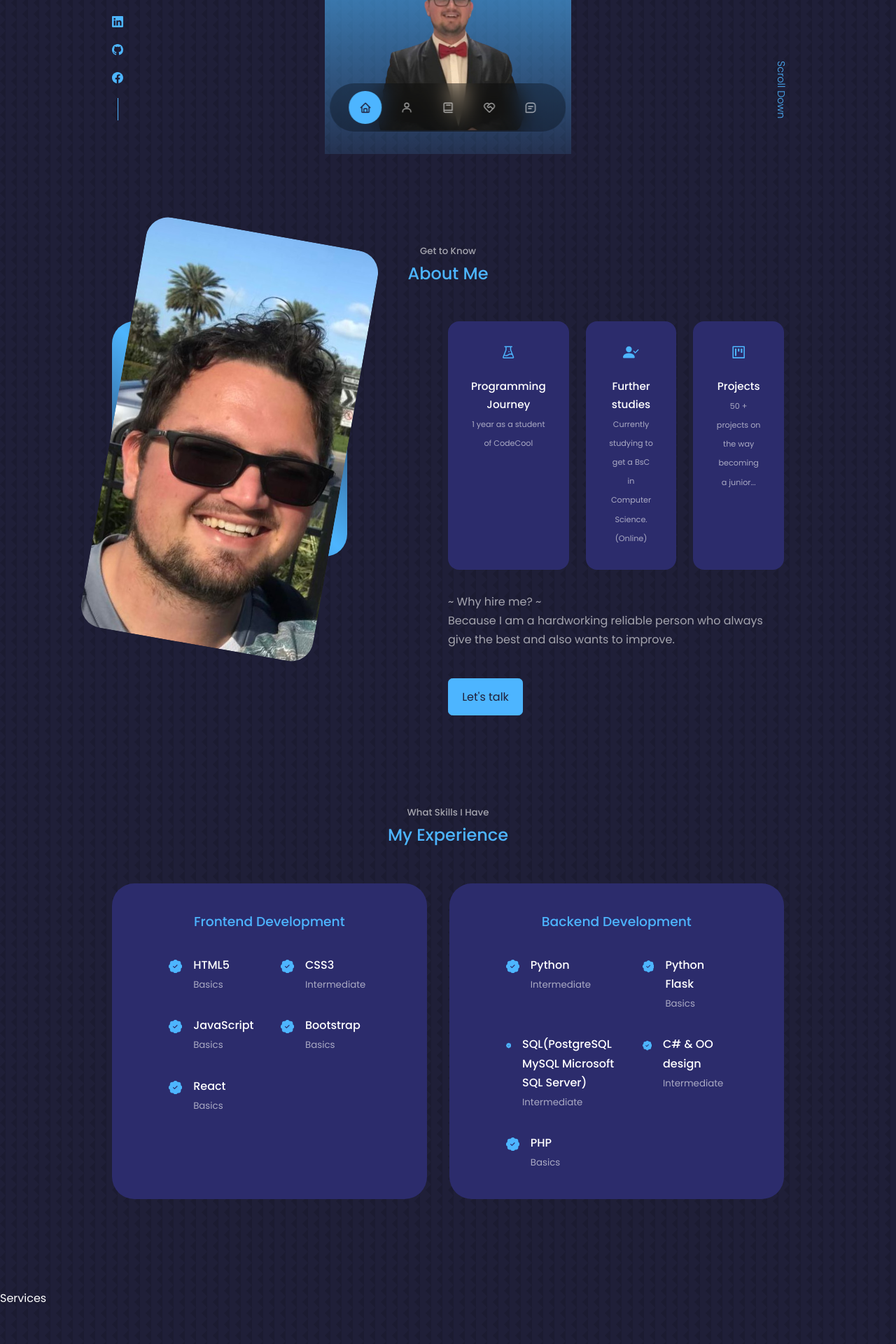
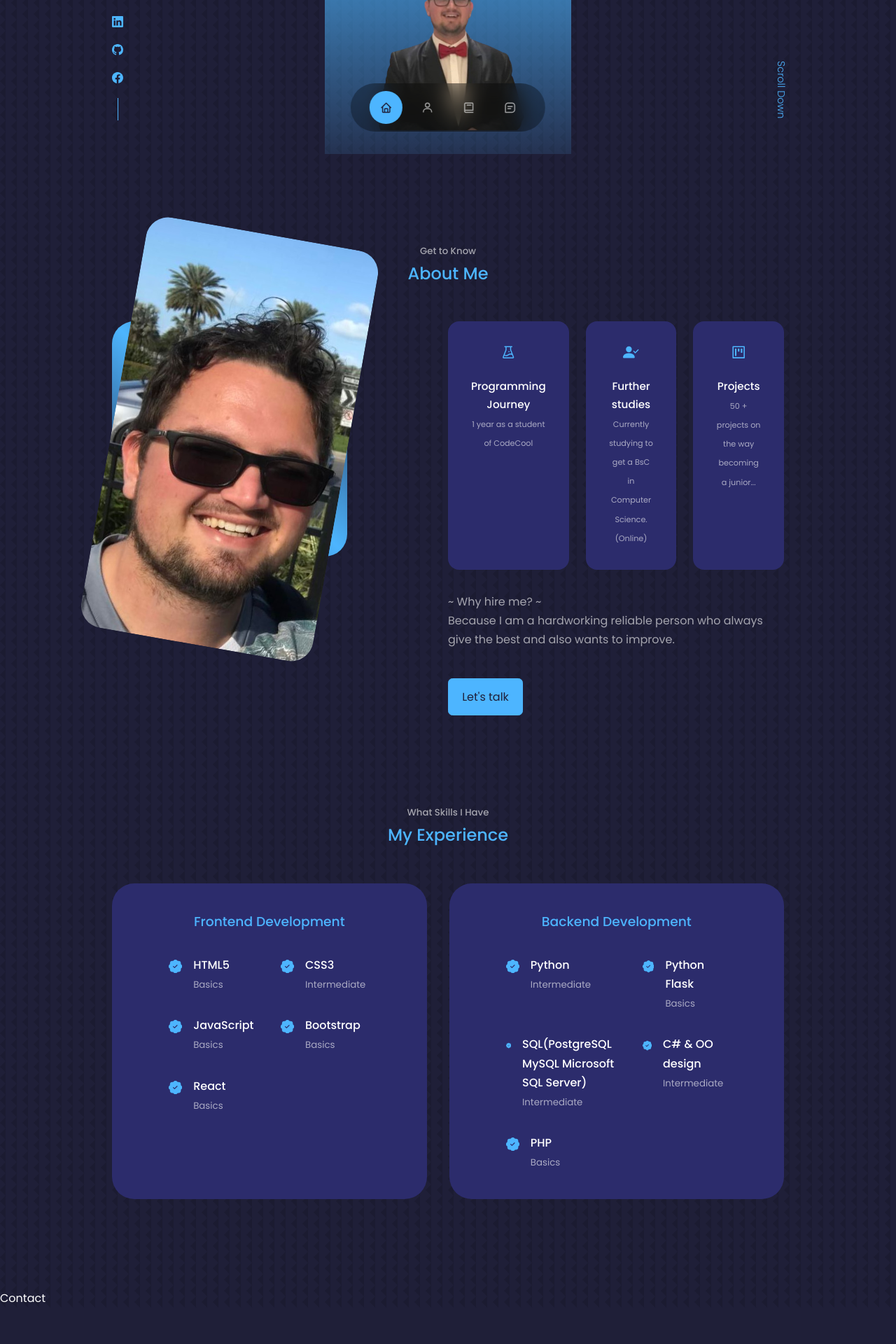
Before and after one commit to Budzserator/ReactPortfolio, a React (Create React App) app: page / in a window 1280 px wide. Shown: the part 580-2500 px from the top of the page at 70% size. After the commit the page ends 2448 px from the top, so only its background shows below. Built offline with nearby package versions, Linux system fonts and the light colour scheme.

Commit message:
Modification ~ Remove services from the project

```diff
--- a/src/App.jsx
+++ b/src/App.jsx
@@ -3,7 +3,6 @@ import Header from "./components/header/Header";
 import Nav from "./components/nav/Nav";
 import About from "./components/about/About"
 import Experience from './components/experience/Experience';
-import Services from './components/services/Services'
 import Contact from './components/contact/Contact';
 
 const App = () => {
@@ -13,7 +12,6 @@ const App = () => {
       <Nav/>
       <About/>
       <Experience/>
-      <Services/>
       <Contact/>
     </>
   )
--- a/src/components/nav/Nav.jsx
+++ b/src/components/nav/Nav.jsx
@@ -31,13 +31,6 @@ const Nav = () => {
         <BiBook />
       </a>
       <a
-        href="#services"
-        onClick={() => setActiveNav("#services")}
-        className={activeNav === "#services" ? "active" : ""}
-      >
-        <RiServiceLine />
-      </a>
-      <a
         href="#contact"
         onClick={() => setActiveNav("#contact")}
         className={activeNav === "#contact" ? "active" : ""}
--- a/src/components/services/Services.jsx
+++ /dev/null
@@ -1,9 +0,0 @@
-import React from 'react'
-
-function Services() {
-  return (
-    <section id="services">Services</section>
-  )
-}
-
-export default Services
```
Also changed, not shown: src/components/services/services.css (deleted).
